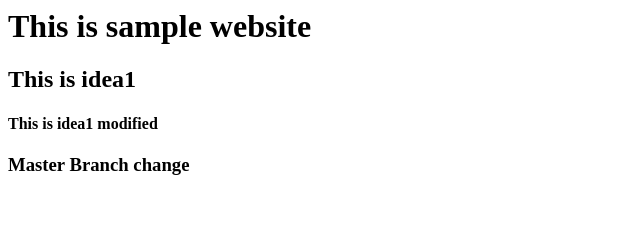
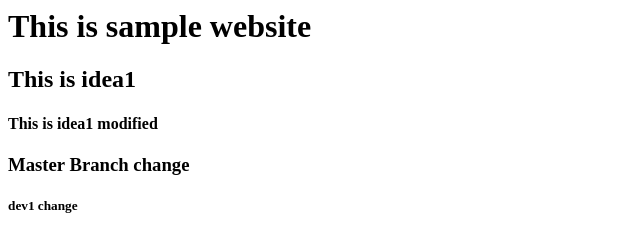
Before and after one commit to baranisankar/webapp2808, a plain HTML site: page index.html in a window 1280 px wide. Shown: the full height of the page, 0-640 px from the left. Drawn offline with Linux system fonts and the light colour scheme.

Commit message:
dev1 change

```diff
--- a/index.html
+++ b/index.html
@@ -2,3 +2,4 @@
 <h2> This is idea1</h2>
 <h4> This is idea1 modified</h4>
 <h3> Master Branch change</h3>
+<h5> dev1 change</h5>
```
